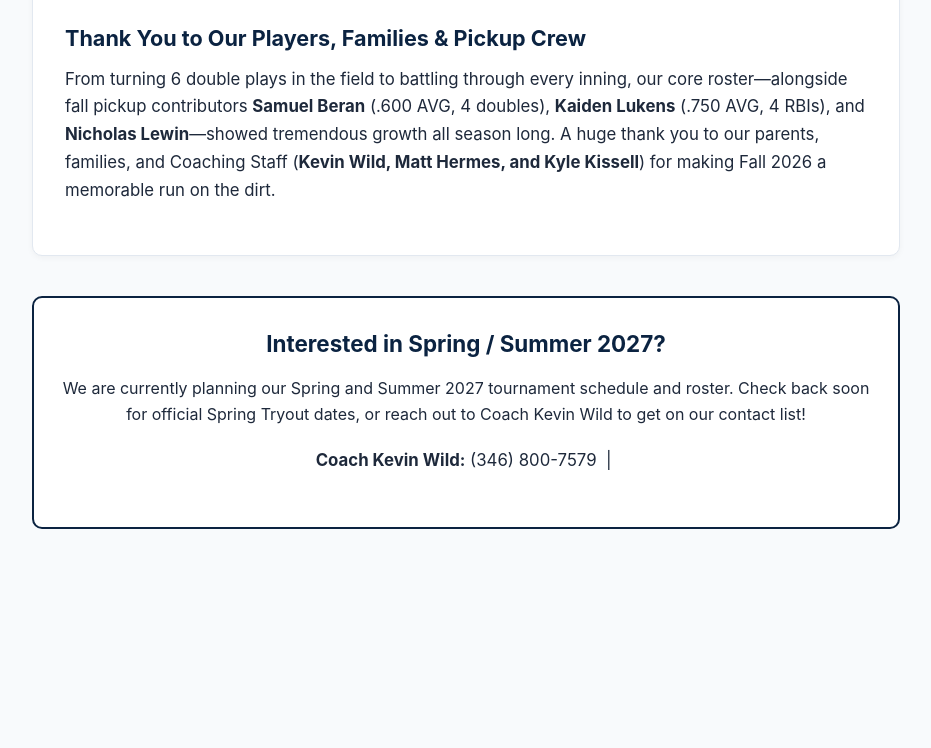
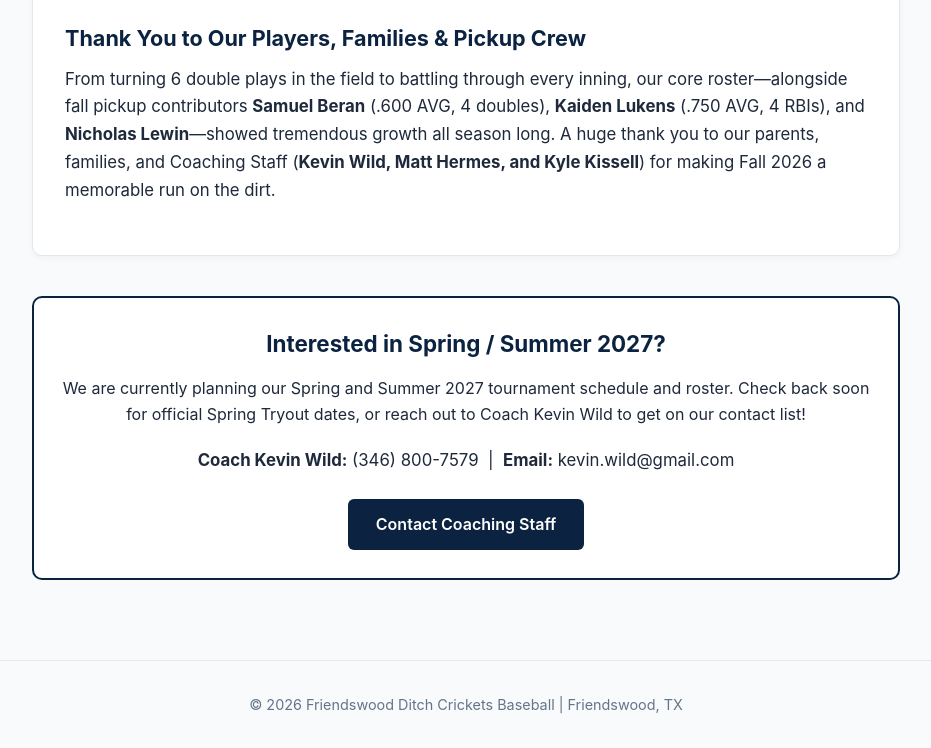
Before and after one commit to kdwild01/ditch-crickets-website, a plain HTML site: page index.html in a window 1280 px wide. Shown: the part 1718-2466 px from the top of the page, without its empty margins (174-1105 px from the left). Before the commit the page ends 2279 px from the top, so only its background shows below. Drawn offline with Linux system fonts and the light colour scheme.

Commit message:
Update index.html

```diff
--- a/index.html
+++ b/index.html
@@ -283,4 +283,16 @@
         We are currently planning our Spring and Summer 2027 tournament schedule and roster. Check back soon for official Spring Tryout dates, or reach out to Coach Kevin Wild to get on our contact list!
       </p>
       <p style="font-size: 1.05rem; margin-bottom: 1.5rem;">
-        <strong>Coach Kevin Wild:</strong> (346) 800-7579 &nbsp;|&nbsp;
+<strong>Coach Kevin Wild:</strong> (346) 800-7579 &nbsp;|&nbsp; <strong>Email:</strong> kevin.wild@gmail.com
+      </p>
+      <a href="mailto:kevin.wild@gmail.com?subject=12U%20Ditch%20Crickets%20Spring%202027%20Interest" class="btn">Contact Coaching Staff</a>
+    </div>
+
+  </main>
+
+  <footer>
+    <p>&copy; 2026 Friendswood Ditch Crickets Baseball | Friendswood, TX</p>
+  </footer>
+
+</body>
+</html>
```
